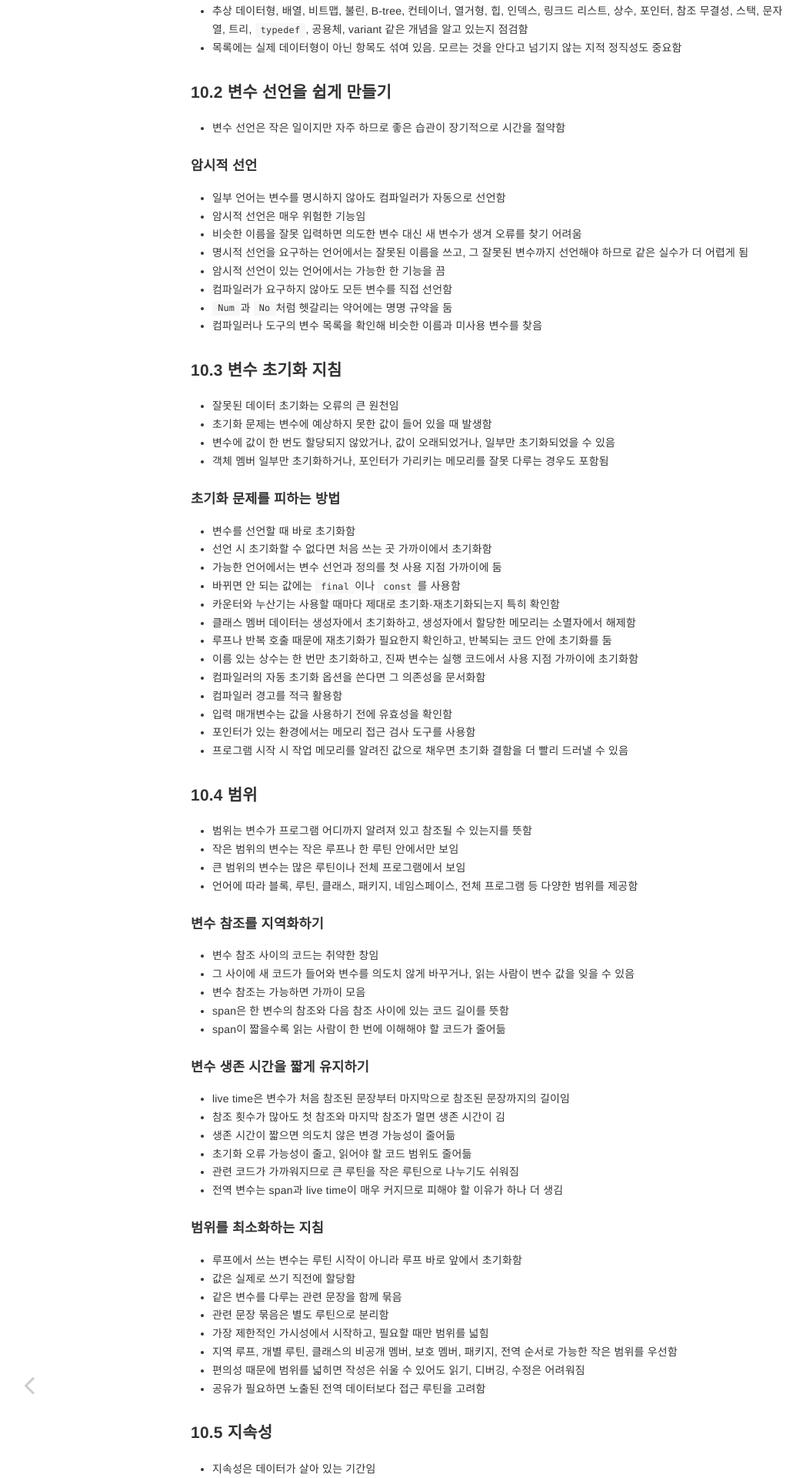
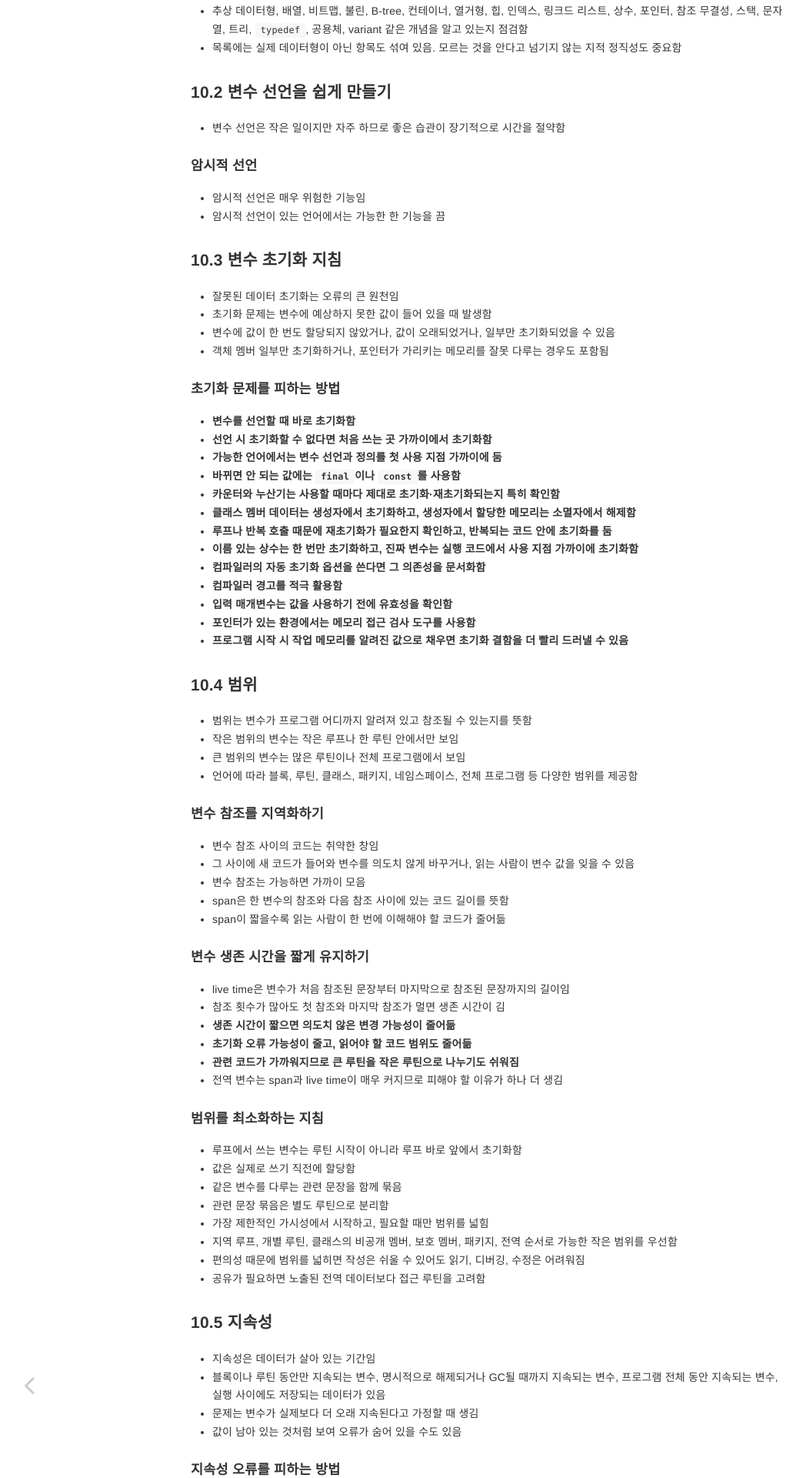
Before and after one commit to CodeComplete2PP/CodeComplete, a Jekyll site: the page built from _posts/2026-06-24-chapter10.md, in a window 1280 px wide. Shown: the part 431-2351 px from the top of the page at 77% size, without its empty margins (7-1055 px from the left). Built offline with Jekyll 4.4.1, drawn with Linux system fonts in a browser that asks for light colours.

Commit message:
Improve formatting and emphasis in chapters 8–10
Reformatting and readability improvements for three chapter posts (_posts/2026-06-24-chapter8.md, _posts/2026-06-24-chapter9.md, _posts/2026-06-24-chapter10.md). Converted many checklist and guideline lines to emphasized/bolded items, clarified section headings, adjusted bullet indentation and spacing, and made minor wording/flow edits. These are presentation-focused changes to make guidance easier to scan; no substantive technical content was altered.

```diff
--- a/_posts/2026-06-24-chapter10.md
+++ b/_posts/2026-06-24-chapter10.md
@@ -26,14 +26,8 @@ layout: post
 
 #### 암시적 선언
 
-- 일부 언어는 변수를 명시하지 않아도 컴파일러가 자동으로 선언함
 - 암시적 선언은 매우 위험한 기능임
-- 비슷한 이름을 잘못 입력하면 의도한 변수 대신 새 변수가 생겨 오류를 찾기 어려움
-- 명시적 선언을 요구하는 언어에서는 잘못된 이름을 쓰고, 그 잘못된 변수까지 선언해야 하므로 같은 실수가 더 어렵게 됨
 - 암시적 선언이 있는 언어에서는 가능한 한 기능을 끔
-- 컴파일러가 요구하지 않아도 모든 변수를 직접 선언함
-- `Num`과 `No`처럼 헷갈리는 약어에는 명명 규약을 둠
-- 컴파일러나 도구의 변수 목록을 확인해 비슷한 이름과 미사용 변수를 찾음
 
 ### 10.3 변수 초기화 지침
 
@@ -42,21 +36,21 @@ layout: post
 - 변수에 값이 한 번도 할당되지 않았거나, 값이 오래되었거나, 일부만 초기화되었을 수 있음
 - 객체 멤버 일부만 초기화하거나, 포인터가 가리키는 메모리를 잘못 다루는 경우도 포함됨
 
-#### 초기화 문제를 피하는 방법
+#### **초기화 문제를 피하는 방법**
 
-- 변수를 선언할 때 바로 초기화함
-- 선언 시 초기화할 수 없다면 처음 쓰는 곳 가까이에서 초기화함
-- 가능한 언어에서는 변수 선언과 정의를 첫 사용 지점 가까이에 둠
-- 바뀌면 안 되는 값에는 `final`이나 `const`를 사용함
-- 카운터와 누산기는 사용할 때마다 제대로 초기화·재초기화되는지 특히 확인함
-- 클래스 멤버 데이터는 생성자에서 초기화하고, 생성자에서 할당한 메모리는 소멸자에서 해제함
-- 루프나 반복 호출 때문에 재초기화가 필요한지 확인하고, 반복되는 코드 안에 초기화를 둠
-- 이름 있는 상수는 한 번만 초기화하고, 진짜 변수는 실행 코드에서 사용 지점 가까이에 초기화함
-- 컴파일러의 자동 초기화 옵션을 쓴다면 그 의존성을 문서화함
-- 컴파일러 경고를 적극 활용함
-- 입력 매개변수는 값을 사용하기 전에 유효성을 확인함
-- 포인터가 있는 환경에서는 메모리 접근 검사 도구를 사용함
-- 프로그램 시작 시 작업 메모리를 알려진 값으로 채우면 초기화 결함을 더 빨리 드러낼 수 있음
+- **변수를 선언할 때 바로 초기화함**
+- **선언 시 초기화할 수 없다면 처음 쓰는 곳 가까이에서 초기화함**
+- **가능한 언어에서는 변수 선언과 정의를 첫 사용 지점 가까이에 둠**
+- **바뀌면 안 되는 값에는 `final`이나 `const`를 사용함**
+- **카운터와 누산기는 사용할 때마다 제대로 초기화·재초기화되는지 특히 확인함**
+- **클래스 멤버 데이터는 생성자에서 초기화하고, 생성자에서 할당한 메모리는 소멸자에서 해제함**
+- **루프나 반복 호출 때문에 재초기화가 필요한지 확인하고, 반복되는 코드 안에 초기화를 둠**
+- **이름 있는 상수는 한 번만 초기화하고, 진짜 변수는 실행 코드에서 사용 지점 가까이에 초기화함**
+- **컴파일러의 자동 초기화 옵션을 쓴다면 그 의존성을 문서화함**
+- **컴파일러 경고를 적극 활용함**
+- **입력 매개변수는 값을 사용하기 전에 유효성을 확인함**
+- **포인터가 있는 환경에서는 메모리 접근 검사 도구를 사용함**
+- **프로그램 시작 시 작업 메모리를 알려진 값으로 채우면 초기화 결함을 더 빨리 드러낼 수 있음**
 
 ### 10.4 범위
 
@@ -73,13 +67,13 @@ layout: post
 - span은 한 변수의 참조와 다음 참조 사이에 있는 코드 길이를 뜻함
 - span이 짧을수록 읽는 사람이 한 번에 이해해야 할 코드가 줄어듦
 
-#### 변수 생존 시간을 짧게 유지하기
+#### **변수 생존 시간을 짧게 유지하기**
 
 - live time은 변수가 처음 참조된 문장부터 마지막으로 참조된 문장까지의 길이임
 - 참조 횟수가 많아도 첫 참조와 마지막 참조가 멀면 생존 시간이 김
-- 생존 시간이 짧으면 의도치 않은 변경 가능성이 줄어듦
-- 초기화 오류 가능성이 줄고, 읽어야 할 코드 범위도 줄어듦
-- 관련 코드가 가까워지므로 큰 루틴을 작은 루틴으로 나누기도 쉬워짐
+- **생존 시간이 짧으면 의도치 않은 변경 가능성이 줄어듦**
+- **초기화 오류 가능성이 줄고, 읽어야 할 코드 범위도 줄어듦**
+- **관련 코드가 가까워지므로 큰 루틴을 작은 루틴으로 나누기도 쉬워짐**
 - 전역 변수는 span과 live time이 매우 커지므로 피해야 할 이유가 하나 더 생김
 
 #### 범위를 최소화하는 지침
```
Also changed, not shown: _posts/2026-06-24-chapter8.md (+15 -23 lines), _posts/2026-06-24-chapter9.md (+8 -8 lines).
